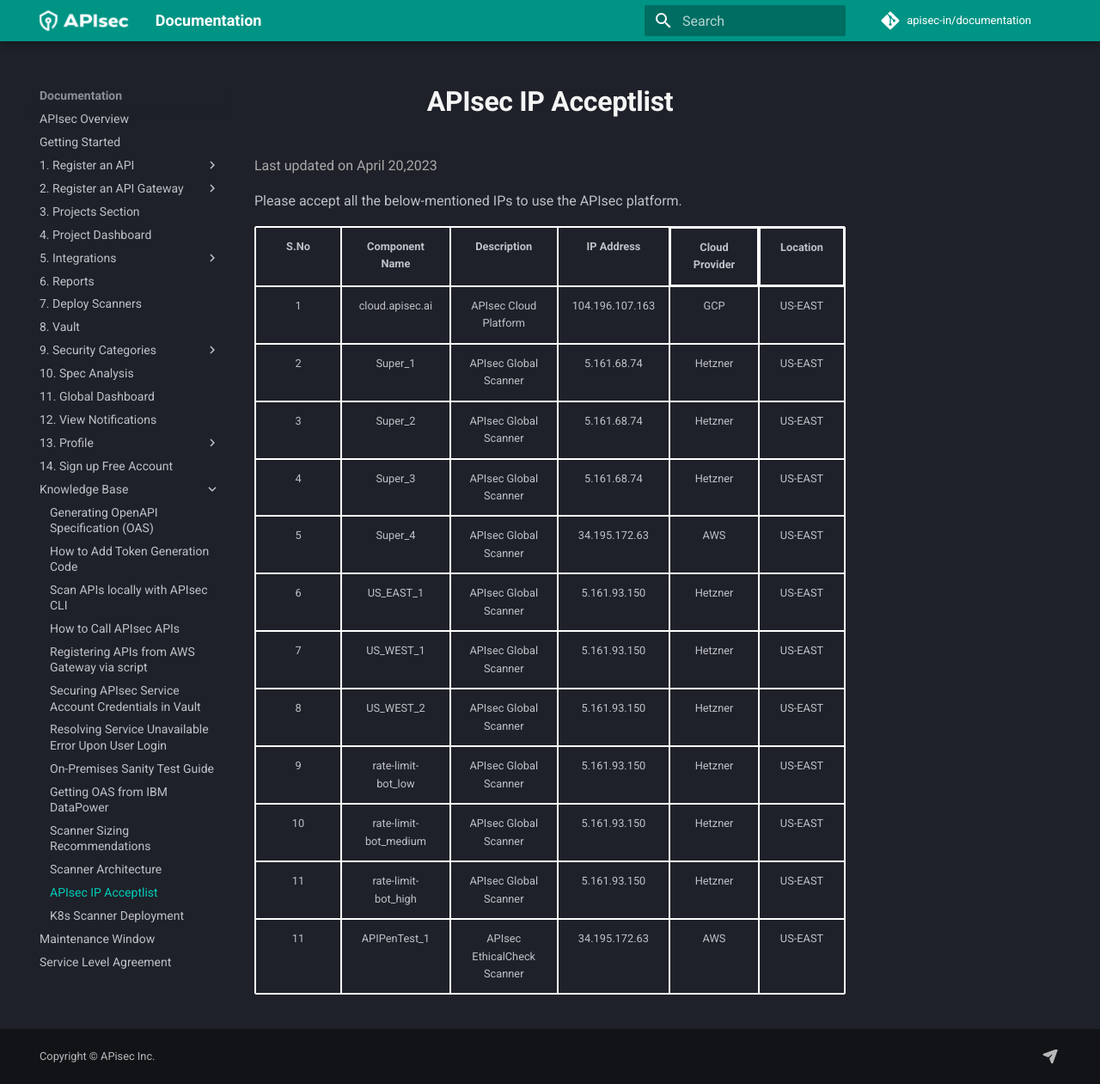
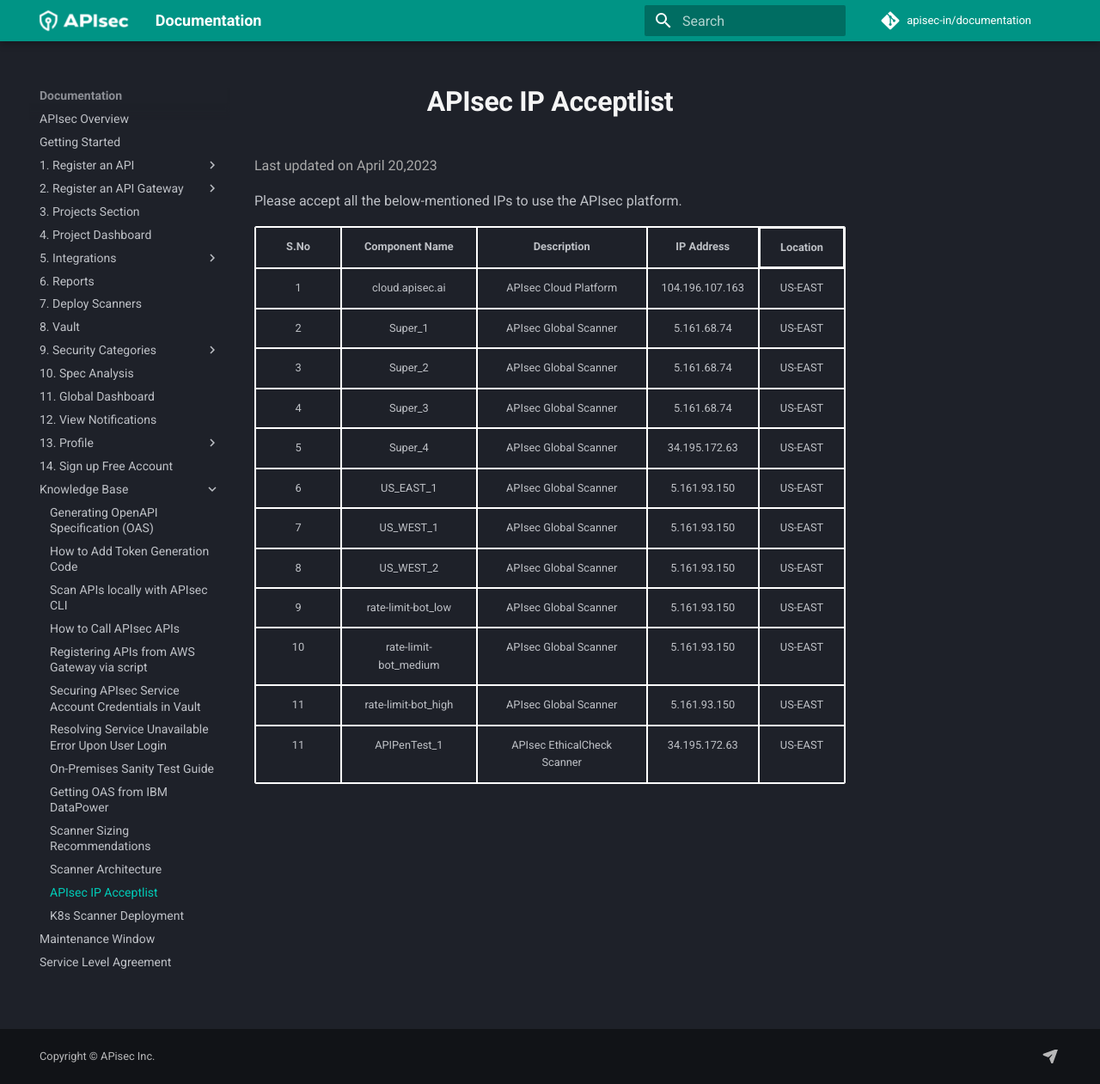
Before and after one commit to apisec-inc/documentation, an MkDocs documentation site: the page built from docs/IP-Acceptlist.md, in a window 1280 px wide and 1261 px high. Shown: the whole window at 86% size. Built offline with MkDocs 1.6.1 and Material for MkDocs 9.7.7, drawn with Linux system fonts in a browser that asks for light colours; comment, search, counter and statistics services are not loaded.

Commit message:
Update IP-Acceptlist.md

```diff
--- a/docs/IP-Acceptlist.md
+++ b/docs/IP-Acceptlist.md
@@ -9,7 +9,6 @@
     <th style="border:1px solid white;text-align:center;">Component Name</th>
     <th style="border:1px solid white;text-align:center;">Description</th>
     <th style="border:1px solid white;text-align:center;">IP Address</th>
-    <th style="border:2px solid white;text-align:center;">Cloud Provider</th>
     <th style="border:2px solid white;text-align:center;">Location</th>
 
   </tr>
@@ -18,7 +17,6 @@
     <td style="border:1px solid white;text-align:center;">cloud.apisec.ai</td>
     <td style="border:1px solid white;text-align:center;">APIsec Cloud Platform</td>
     <td style="border:1px solid white;text-align:center;">104.196.107.163</td>
-    <td style="border:1px solid white;text-align:center;">GCP</td>
     <td style="border:1px solid white;text-align:center;">US-EAST</td>
   </tr>
   <tr>
@@ -26,7 +24,6 @@
     <td style="border:1px solid white;text-align:center;">Super_1</td>
     <td style="border:1px solid white;text-align:center;">APIsec Global Scanner</td>
     <td style="border:1px solid white;text-align:center;">5.161.68.74</td>
-    <td style="border:1px solid white;text-align:center;">Hetzner</td>
     <td style="border:1px solid white;text-align:center;">US-EAST</td>
   </tr>
 
@@ -35,7 +32,6 @@
     <td style="border:1px solid white;text-align:center;">Super_2</td>
     <td style="border:1px solid white;text-align:center;">APIsec Global Scanner</td>
     <td style="border:1px solid white;text-align:center;">5.161.68.74</td>
-    <td style="border:1px solid white;text-align:center;">Hetzner</td>
     <td style="border:1px solid white;text-align:center;">US-EAST</td>
   </tr>
 
@@ -44,7 +40,6 @@
     <td style="border:1px solid white;text-align:center;">Super_3</td>
     <td style="border:1px solid white;text-align:center;">APIsec Global Scanner</td>
     <td style="border:1px solid white;text-align:center;">5.161.68.74</td>
-    <td style="border:1px solid white;text-align:center;">Hetzner</td>
     <td style="border:1px solid white;text-align:center;">US-EAST</td>
   </tr>
 
@@ -53,7 +48,6 @@
     <td style="border:1px solid white;text-align:center;">Super_4</td>
     <td style="border:1px solid white;text-align:center;">APIsec Global Scanner</td>
     <td style="border:1px solid white;text-align:center;">34.195.172.63</td>
-    <td style="border:1px solid white;text-align:center;">AWS</td>
     <td style="border:1px solid white;text-align:center;">US-EAST</td>
   </tr>
 
@@ -62,7 +56,6 @@
     <td style="border:1px solid white;text-align:center;">US_EAST_1</td>
     <td style="border:1px solid white;text-align:center;">APIsec Global Scanner</td>
     <td style="border:1px solid white;text-align:center;">5.161.93.150</td>
-    <td style="border:1px solid white;text-align:center;">Hetzner</td>
     <td style="border:1px solid white;text-align:center;">US-EAST</td>
   </tr>
 
@@ -71,7 +64,6 @@
     <td style="border:1px solid white;text-align:center;">US_WEST_1</td>
     <td style="border:1px solid white;text-align:center;">APIsec Global Scanner</td>
     <td style="border:1px solid white;text-align:center;">5.161.93.150</td>
-    <td style="border:1px solid white;text-align:center;">Hetzner</td>
     <td style="border:1px solid white;text-align:center;">US-EAST</td>
   </tr>
 
@@ -80,7 +72,6 @@
     <td style="border:1px solid white;text-align:center;">US_WEST_2</td>
     <td style="border:1px solid white;text-align:center;">APIsec Global Scanner</td>
     <td style="border:1px solid white;text-align:center;">5.161.93.150</td>
-    <td style="border:1px solid white;text-align:center;">Hetzner</td>
     <td style="border:1px solid white;text-align:center;">US-EAST</td>
   </tr>
 
@@ -89,7 +80,6 @@
     <td style="border:1px solid white;text-align:center;">rate-limit-bot_low</td>
     <td style="border:1px solid white;text-align:center;">APIsec Global Scanner</td>
     <td style="border:1px solid white;text-align:center;">5.161.93.150</td>
-    <td style="border:1px solid white;text-align:center;">Hetzner</td>
     <td style="border:1px solid white;text-align:center;">US-EAST</td>
   </tr>
 
@@ -98,7 +88,6 @@
     <td style="border:1px solid white;text-align:center;">rate-limit-bot_medium</td>
     <td style="border:1px solid white;text-align:center;">APIsec Global Scanner</td>
     <td style="border:1px solid white;text-align:center;">5.161.93.150</td>
-    <td style="border:1px solid white;text-align:center;">Hetzner</td>
     <td style="border:1px solid white;text-align:center;">US-EAST</td>
   </tr>
 
@@ -107,7 +96,6 @@
     <td style="border:1px solid white;text-align:center;">rate-limit-bot_high</td>
     <td style="border:1px solid white;text-align:center;">APIsec Global Scanner</td>
     <td style="border:1px solid white;text-align:center;">5.161.93.150</td>
-    <td style="border:1px solid white;text-align:center;">Hetzner</td>
     <td style="border:1px solid white;text-align:center;">US-EAST</td>
   </tr>
 
@@ -116,7 +104,6 @@
     <td style="border:1px solid white;text-align:center;">APIPenTest_1</td>
     <td style="border:1px solid white;text-align:center;">APIsec EthicalCheck Scanner</td>
     <td style="border:1px solid white;text-align:center;">34.195.172.63</td>
-   <td style="border:1px solid white;text-align:center;">AWS</td>
     <td style="border:1px solid white;text-align:center;">US-EAST</td>
   </tr>
 
```
